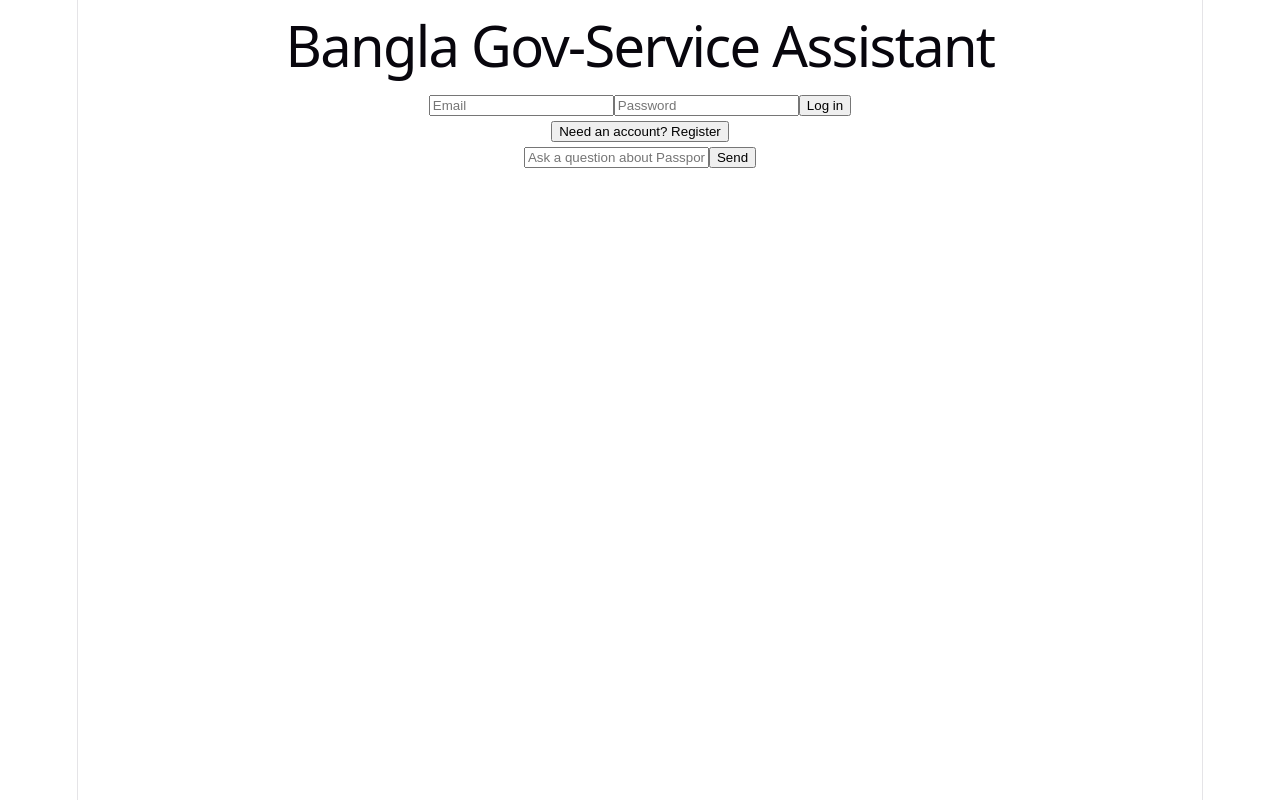
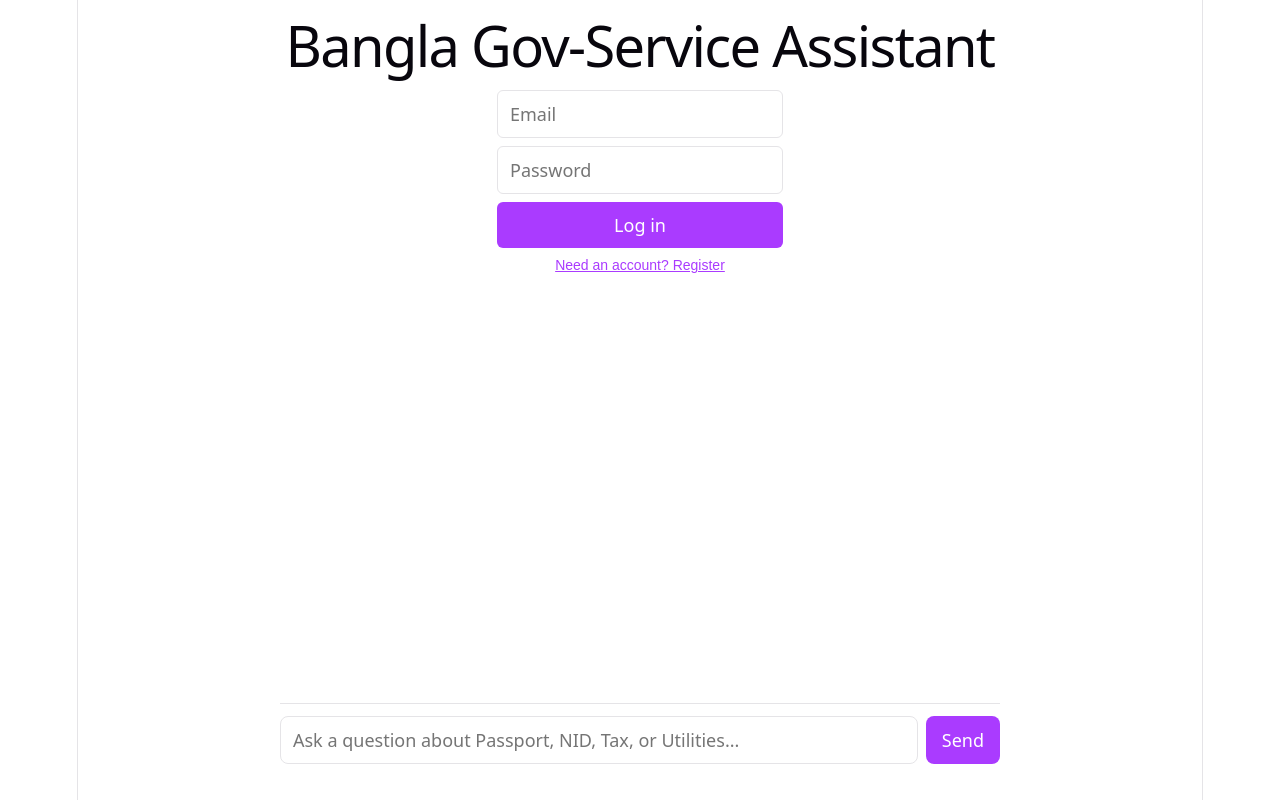
Before and after one commit to Sifat-Mahmood/bdgov-service-assistant, a React app in the folder frontend/: page / in a window 1280 px wide. Built offline with nearby package versions, Linux system fonts and the light colour scheme; the HTML template or start-up script is replaced by a standard one.

Commit message:
Day 6: style chat UI (message bubbles, citations, badges, domain tags); fix missing App.css import bug found via DevTools computed-styles inspection

```diff
--- a/frontend/src/App.css
+++ b/frontend/src/App.css
@@ -0,0 +1,191 @@
+.app {
+  padding: 0 24px 24px;
+  display: flex;
+  flex-direction: column;
+  flex: 1;
+}
+
+/* Auth form */
+.auth-form {
+  max-width: 360px;
+  margin: 0 auto 24px;
+}
+.auth-form form {
+  display: flex;
+  flex-direction: column;
+  gap: 8px;
+}
+.auth-form input {
+  padding: 10px 12px;
+  border: 1px solid var(--border);
+  border-radius: 6px;
+  font: inherit;
+  background: var(--bg);
+  color: var(--text-h);
+}
+.auth-form button[type="submit"] {
+  padding: 10px 12px;
+  border: none;
+  border-radius: 6px;
+  background: var(--accent);
+  color: #fff;
+  font: inherit;
+  cursor: pointer;
+}
+.auth-message {
+  font-size: 14px;
+  margin-top: 8px;
+}
+.auth-toggle {
+  background: none;
+  border: none;
+  color: var(--accent);
+  font-size: 14px;
+  cursor: pointer;
+  margin-top: 8px;
+  text-decoration: underline;
+}
+.logged-in-notice {
+  color: var(--accent);
+  font-size: 14px;
+  margin-bottom: 12px;
+}
+
+/* Chat window */
+.chat-window {
+  display: flex;
+  flex-direction: column;
+  flex: 1;
+  max-width: 720px;
+  width: 100%;
+  margin: 0 auto;
+}
+.message-list {
+  flex: 1;
+  display: flex;
+  flex-direction: column;
+  gap: 16px;
+  padding: 16px 0;
+  text-align: left;
+}
+.message-group {
+  display: flex;
+  flex-direction: column;
+  gap: 6px;
+}
+.group-user {
+  align-items: flex-end;
+}
+.group-assistant {
+  align-items: flex-start;
+}
+
+/* Message bubbles */
+.message-bubble {
+  padding: 10px 14px;
+  border-radius: 12px;
+  max-width: 80%;
+}
+.message-user {
+  background: var(--accent-bg);
+  border: 1px solid var(--accent-border);
+}
+.message-assistant {
+  background: var(--code-bg);
+  border: 1px solid var(--border);
+}
+.message-bubble p {
+  text-align: left;
+}
+
+/* Domain tag + confidence badge */
+.message-meta {
+  display: flex;
+  gap: 8px;
+  align-items: center;
+}
+.domain-tag {
+  font-size: 12px;
+  font-weight: 600;
+  padding: 2px 8px;
+  border-radius: 999px;
+  background: var(--accent-bg);
+  color: var(--accent);
+  border: 1px solid var(--accent-border);
+}
+.confidence-badge {
+  font-size: 12px;
+  padding: 2px 8px;
+  border-radius: 999px;
+}
+.confidence-high {
+  background: rgba(34, 197, 94, 0.12);
+  color: #16a34a;
+  border: 1px solid rgba(34, 197, 94, 0.4);
+}
+.confidence-low {
+  background: rgba(239, 68, 68, 0.12);
+  color: #dc2626;
+  border: 1px solid rgba(239, 68, 68, 0.4);
+}
+
+/* Citation chips */
+.citation-chip button {
+  font-size: 13px;
+  padding: 4px 10px;
+  border-radius: 999px;
+  border: 1px solid var(--border);
+  background: var(--bg);
+  color: var(--text);
+  cursor: pointer;
+}
+.citation-excerpt {
+  font-size: 13px;
+  color: var(--text);
+  background: var(--code-bg);
+  border-left: 3px solid var(--accent);
+  padding: 8px 12px;
+  margin-top: 4px;
+  text-align: left;
+}
+
+/* Input form */
+.chat-input-form {
+  display: flex;
+  gap: 8px;
+  padding: 12px 0;
+  border-top: 1px solid var(--border);
+}
+.chat-input-form input {
+  flex: 1;
+  padding: 10px 12px;
+  border: 1px solid var(--border);
+  border-radius: 8px;
+  font: inherit;
+  background: var(--bg);
+  color: var(--text-h);
+}
+.chat-input-form button {
+  padding: 10px 16px;
+  border: none;
+  border-radius: 8px;
+  background: var(--accent);
+  color: #fff;
+  font: inherit;
+  cursor: pointer;
+}
+.chat-input-form input:disabled,
+.chat-input-form button:disabled {
+  opacity: 0.6;
+  cursor: not-allowed;
+}
+
+/* Mobile (N7) */
+@media (max-width: 600px) {
+  .app {
+    padding: 0 12px 12px;
+  }
+  .message-bubble {
+    max-width: 92%;
+  }
+}
--- a/frontend/src/App.jsx
+++ b/frontend/src/App.jsx
@@ -1,4 +1,5 @@
 import { useState } from "react"
+import "./App.css"
 import AuthForm from "./components/AuthForm"
 import ChatWindow from "./components/ChatWindow"
 
--- a/frontend/src/components/ChatWindow.jsx
+++ b/frontend/src/components/ChatWindow.jsx
@@ -46,7 +46,7 @@ function ChatWindow({ token }) {
     <div className="chat-window">
       <div className="message-list">
         {messages.map((msg, i) => (
-          <div key={i} className="message-group">
+          <div key={i} className={`message-group ${msg.role === "user" ? "group-user" : "group-assistant"}`}>
             <MessageBubble role={msg.role} text={msg.text} />
             {msg.role === "assistant" && msg.domain && (
               <div className="message-meta">
```
